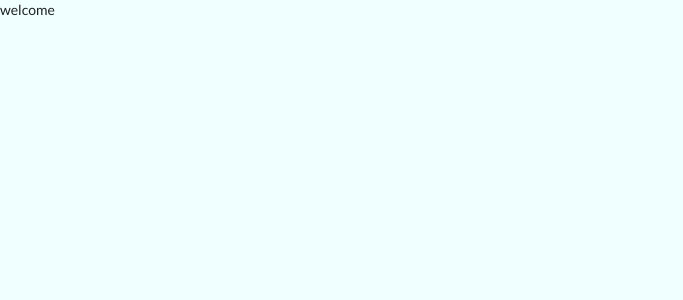
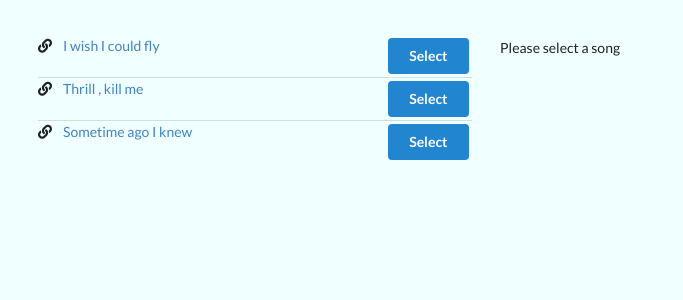
Before and after one commit to peterpiatek/ud_exercise, a React (Create React App) app: page / in a window 1280 px wide. Shown: the top 300 px of the page, without its empty margins (0-683 px from the left). Built offline with nearby package versions, Linux system fonts and the light colour scheme.

Commit message:
end s17 m248

```diff
--- a/src/s17/actions/index.js
+++ b/src/s17/actions/index.js
@@ -2,6 +2,12 @@
 export const selectSong = song => {
     return {
         type: 'SONG_SELECTED',
-        payload: {song}
+        payload: song
     }
 }
+export const addSong = song => {
+    return {
+        type: 'SONG_ADD',
+        payload: song
+    }
+}
--- a/src/s17/components/App.js
+++ b/src/s17/components/App.js
@@ -1,42 +1,20 @@
 import React, {useState} from 'react';
-// import ListSongs from "./ListSongs";
-// import SongDetails from "./SongDetails";
 import './App.css';
 import ListSongs from "./ListSongs";
-
-// import {selectSong} from "../actions";
+import SongDetails from "./SongDetails";
 
 const App = () => {
 
     return (
-        <div>
-            <ListSongs/>
+        <div className="ui grid" style={{margin: '24px'}}>
+            <div className="six wide column">
+                <ListSongs />
+            </div>
+            <div className="ten wide column">
+                <SongDetails />
+            </div>
         </div>
     );
-
-    /*const [currentSong, setCurrentSong] = useState(1);
-
-    const selectedSong = (songId) => {
-        setCurrentSong(songId);
-    }
-
-    const getCurrentSong = () => {
-        return songs.filter(song => {
-            console.log(song);
-            return song.id === currentSong;
-        })[0]; //extract from array
-    }
-
-    return (
-        <div className="ui container" style={{display: 'flex', marginTop: '36px'}}>
-            <div style={{flex: '0 1 50%' }}>
-                <ListSongs songs={songs} selectedSong={selectedSong}/>
-            </div>
-            <div style={{flex: '0 1 50%' }}>
-                <SongDetails showSong={getCurrentSong()} />
-            </div>
-        </div>
-    );*/
 }
 
 export default App;
--- a/src/s17/components/ListSongs.js
+++ b/src/s17/components/ListSongs.js
@@ -1,16 +1,45 @@
 import React, {Component} from 'react';
 import {connect} from "react-redux";
+import {selectSong} from "../actions";
 
 class ListSongs extends Component {
-    render () {
+
+    renderSongs = () => {
+        return this.props.songs.map(song => {
+
+            const selectedCss = (id) => {
+                if(this.props.selectedSong !== null){
+                    return this.props.selectedSong.id === id ? '#e1f5f5' : '';
+                } else {
+                    return '';
+                }
+            }
+
+            return(
+                <div key={song.id} className="item" style={{backgroundColor: selectedCss(song.id)}}>
+                    <div className="right floated content">
+                        <button onClick={() => {this.props.selectSong(song)}} className="ui button primary">Select</button>
+                    </div>
+                    <i className="linkify icon"> </i>
+                    <div className="content">
+                        <a href="">{song.title}</a>
+                    </div>
+                </div>
+            );
+        })
+    }
+
+    render() {
         return (
-            <div>welcome</div>
+            <div className="ui divided list">
+                {this.renderSongs()}
+            </div>
         );
     }
 }
 
 const mapStateToProps = state => {
+    return state;
+};
 
-}
-
-export default connect(mapStateToProps)(ListSongs);
+export default connect(mapStateToProps, { selectSong })(ListSongs);
--- a/src/s17/components/SongDetails.js
+++ b/src/s17/components/SongDetails.js
@@ -1,17 +1,22 @@
 import React from 'react';
+import {connect} from "react-redux";
 
-const SongDetails = ({showSong}) => {
+const SongDetails = ({selectedSong}) => {
+
+    if(!selectedSong){
+        return <div>Please select a song</div>
+    }
+
     return (
-        <div className="ui list">
-            <div className="item" style={{marginBottom: '32px'}}>
-                <div className="content">
-                    <h2 className="header">{showSong.title}</h2>
-                    <div className="description">{ showSong.length }</div>
-                </div>
-            </div>
+        <div className="">
+            <h2>{selectedSong.title}</h2>
+            <h5>{selectedSong.length}</h5>
         </div>
-
     );
 };
 
-export default SongDetails;
+const mapStateToProps = state => {
+    return state;
+}
+
+export default connect(mapStateToProps)(SongDetails);
```
